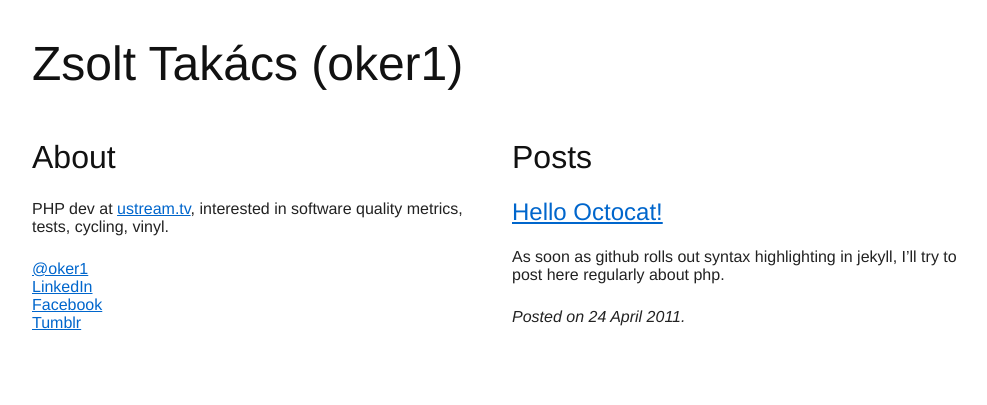
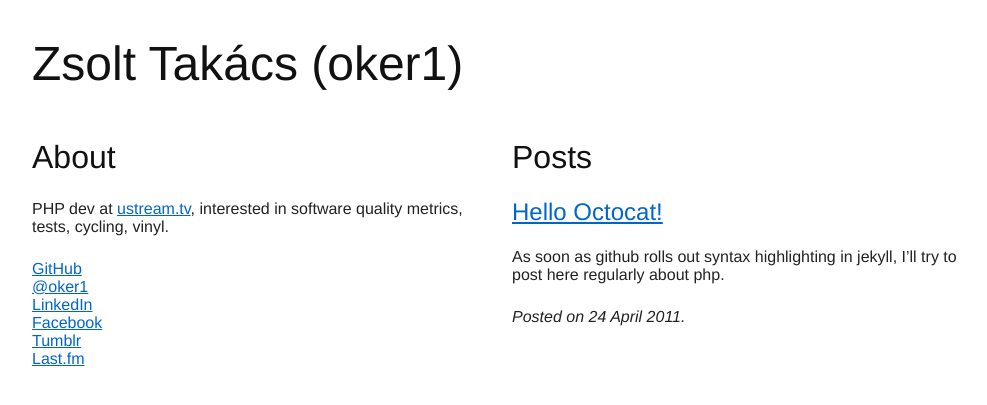
Before and after one commit to oker1/oker1.github.com, a Jekyll site: the page built from index.html, in a window 1280 px wide. Shown: the top 405 px of the page, without its empty margins (138-1125 px from the left). Built offline with Jekyll 4.4.1, drawn with Linux system fonts in a browser that asks for light colours.

Commit message:
moar links

```diff
--- a/index.html
+++ b/index.html
@@ -11,10 +11,12 @@ title: Zsolt Takács (oker1)
 				interested in software quality metrics, tests, cycling, vinyl.
 		</p>
 		<p>
+			<a href="https://github.com/oker1">GitHub</a><br/>
 			<a href="http://twitter.com/oker1">@oker1</a><br/>
 			<a href="http://hu.linkedin.com/in/zsolttakacs">LinkedIn</a><br/>
 			<a href="http://facebook.com/zsolt.takacs">Facebook</a><br/>
-			<a href="http://oker.tumblr.com">Tumblr</a>
+			<a href="http://oker.tumblr.com">Tumblr</a><br/>
+			<a href="http://www.last.fm/user/zsolti123">Last.fm</a>
 		</p>
 	</div>
 	<div class="column grid_6">
```
